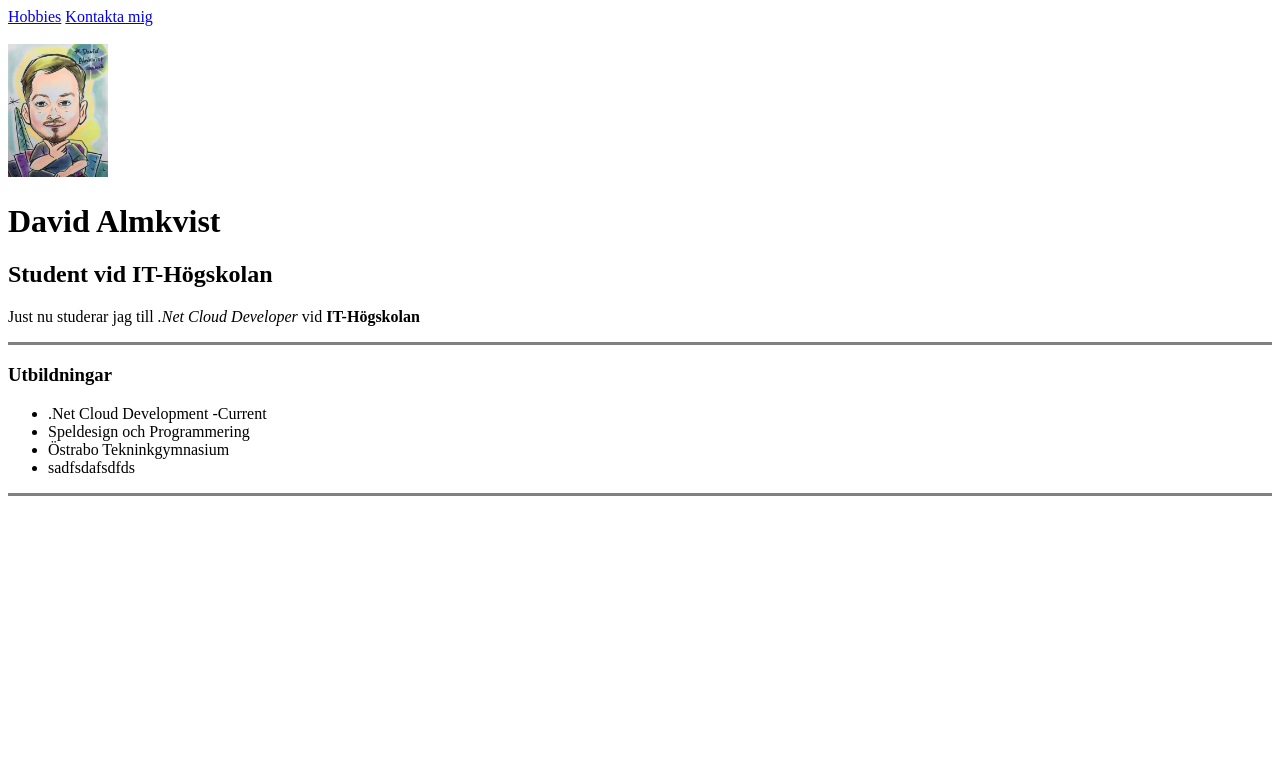
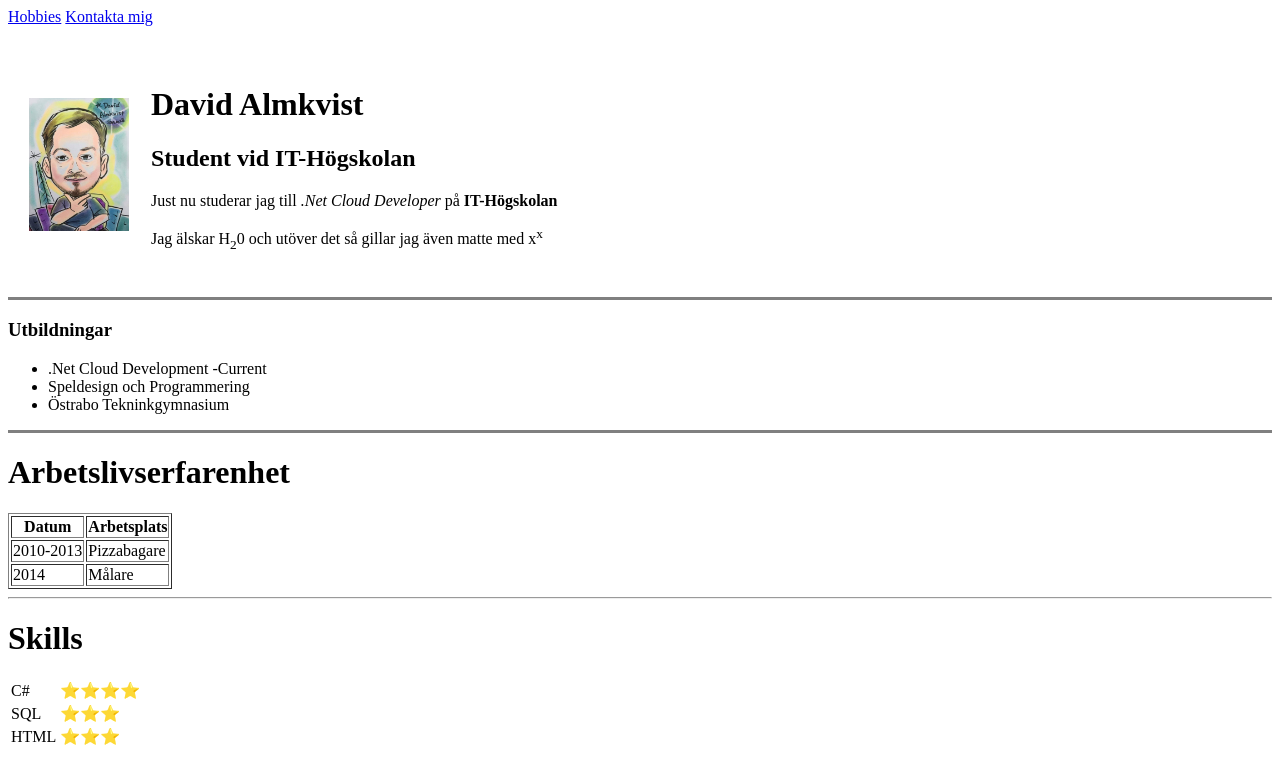
Before and after one commit to Zayon84/Minhemsida, a plain HTML site: page index.html in a window 1280 px wide. Drawn offline with Linux system fonts and the light colour scheme.

Commit message:
Skills added

```diff
--- a/index.html
+++ b/index.html
@@ -10,19 +10,57 @@
     <a href="contact.html">Kontakta mig</a>
     </nav>
     <br>
-    <img src="images/david.jpg" width="100">
-    <h1>David Almkvist</h1>
-    <h2>Student vid IT-Högskolan</h2>
-    <p>Just nu studerar jag till <em>.Net Cloud Developer</em> vid <strong> IT-Högskolan</strong></p>
+
+    <table cellspacing="20">
+        <tr>
+            <td> <img src="images/david.jpg" width="100"></td>
+            <td>
+                <h1>David Almkvist</h1>
+                <h2>Student vid IT-Högskolan</h2>
+                <p>Just nu studerar jag till <em>.Net Cloud Developer</em> på <strong> IT-Högskolan</strong></p>
+                <p>Jag älskar H<sub>2</sub>0 och utöver det så gillar jag även matte med x<sup>x</sup></p>
+            </td>
+        </tr>
+    </table>
     <hr size="3" noshade>
     <h3>Utbildningar</h3>
     <ul>
         <li>.Net Cloud Development -Current</li>
         <li>Speldesign och Programmering</li>
         <li>Östrabo Tekninkgymnasium</li>
-        <li>sadfsdafsdfds</li>
     </ul>
     <hr size="3" noshade>
+    <h1>Arbetslivserfarenhet</h1>
+    <table border="1">
+        <tr>
+            <th>Datum</th>
+            <th>Arbetsplats</th>
+        </tr>
+        <tr>
+            <td>2010-2013</td>
+            <td>Pizzabagare</td>
+        </tr>
+        <tr>
+            <td>2014</td>
+            <td>Målare</td>
+        </tr>
+    </table>
+    <hr>
+    <h1>Skills</h1>
+    <table>
+        <tr>
+            <td>C#</td>
+            <td>⭐⭐⭐⭐</td>
+        </tr>
+        <tr>
+            <td>SQL</td>
+            <td>⭐⭐⭐</td>
+        </tr>
+        <tr>
+            <td>HTML</td>
+            <td>⭐⭐⭐</td>
+        </tr>
+    </table>
 
 </body>
 </html>
```
